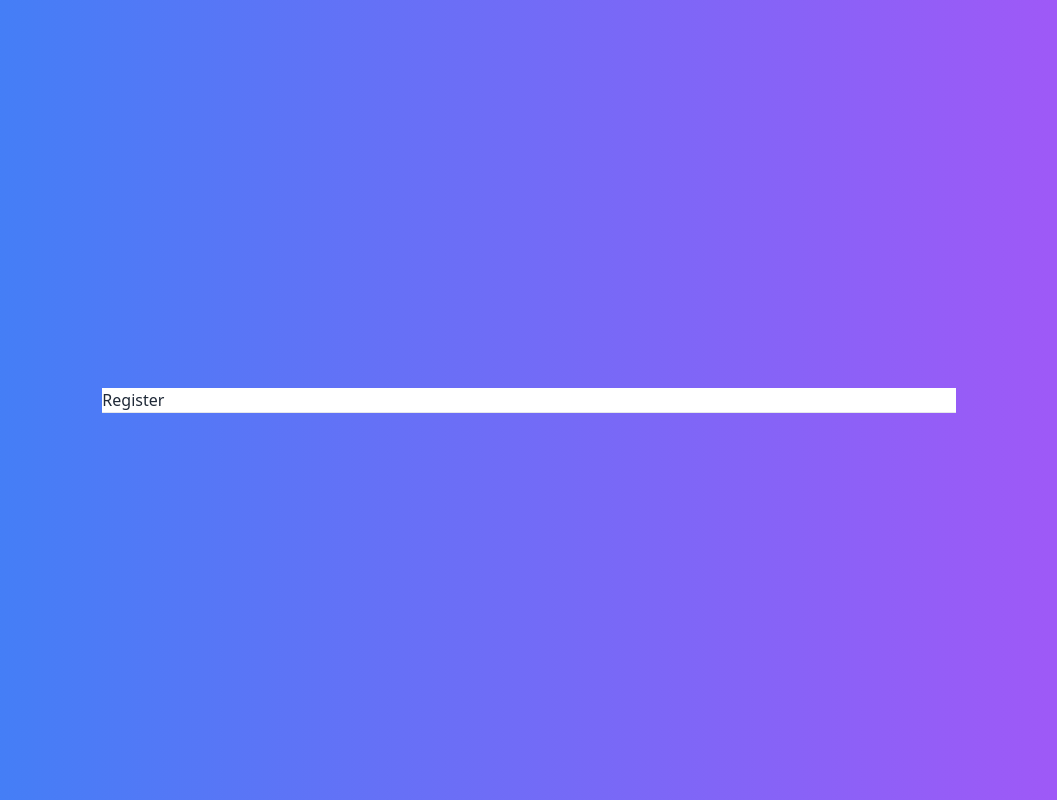
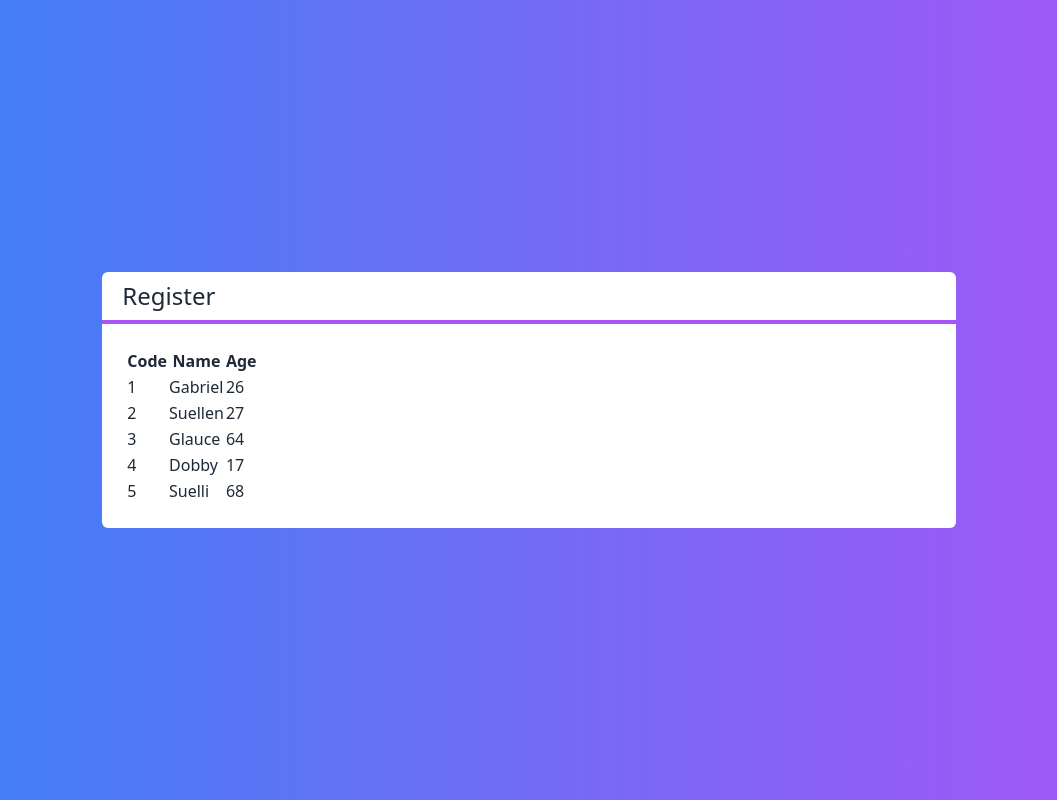
Before and after one commit to biellopes00/next-crud, a Next.js app: page / in a window 1280 px wide. Shown: the whole page, without its empty margins (111-1168 px from the left). Built offline with nearby package versions, Linux system fonts and the light colour scheme.

Commit message:
Creating component table

```diff
--- a/src/components/Layout.tsx
+++ b/src/components/Layout.tsx
@@ -10,9 +10,11 @@ export default function Layout(props: LayoutProps){
     return(
         <div className={`
             flex flex-col w-2/3 bg-white text-gray-800
+            rounded-md
         `}>
-            <div>
-                <Title>{props.title}</Title>
+            <Title>{props.title}</Title>
+            <div className="p-6">
+                {props.children}
             </div>
         </div>
     )
--- /dev/null
+++ b/src/components/Table.tsx
@@ -0,0 +1,40 @@
+import Client from "@/core/Client";
+
+interface TableProps {
+    clients: Client[];
+}
+
+export default function Table(props: TableProps) {
+
+    function renderingHeader() {
+        return (
+            <tr>
+                <th>Code</th>
+                <th>Name</th>
+                <th>Age</th>
+            </tr>
+        )
+    }
+
+    function renderingData() {
+        return props.clients?.map((client, i) => {
+            return (
+                <tr key={client.id}>
+                    <td>{client.id}</td>
+                    <td>{client.name}</td>
+                    <td>{client.age}</td>
+                </tr>
+            )
+        })
+    }
+    return (
+        <table>
+            <thead>
+                {renderingHeader()}
+            </thead>
+            <tbody>
+                {renderingData()}
+            </tbody>
+        </table>
+    )
+}
--- a/src/components/Title.tsx
+++ b/src/components/Title.tsx
@@ -1,8 +1,10 @@
 export default function Title(props) {
     return (
-        <div>
-            <h1>{props.children}</h1>
-            <hr />
+        <div className="flex flex-col justify-center">
+            <h1 className="px-5 py-2 text-2xl">
+                {props.children}
+            </h1>
+            <hr className="border-2 border-purple-500" />
         </div>
     )
 }
--- /dev/null
+++ b/src/core/Client.ts
@@ -0,0 +1,24 @@
+export default class Client {
+    #id: string;
+    #name: string;
+    #age: number;
+
+    constructor(name: string, age: number, id: string = null) {
+        this.#id = id;
+        this.#name = name;
+        this.#age = age;
+    }
+
+    static empty() {
+        return new Client('', 0)
+    }
+    get id() {
+        return this.#id;
+    }
+    get name() {
+        return this.#name
+    }
+    get age() {
+        return this.#age
+    }
+}
--- a/src/pages/index.tsx
+++ b/src/pages/index.tsx
@@ -1,10 +1,19 @@
-import Image from 'next/image'
 import { Inter } from 'next/font/google'
 import Layout from '@/components/Layout'
+import Table from '@/components/Table'
+import Client from '@/core/Client'
 
 const inter = Inter({ subsets: ['latin'] })
 
 export default function Home() {
+  const clients = [
+    new Client('Gabriel', 26, '1'),
+    new Client('Suellen', 27, '2'),
+    new Client('Glauce', 64, '3'),
+    new Client('Dobby', 17, '4'),
+    new Client('Suelli', 68, '5'),
+  ]
+
   return (
     <div className={`
     flex h-screen justify-center items-center
@@ -12,7 +21,7 @@ export default function Home() {
     text-white
    `}>
       <Layout title='Register'>
-        <span>conteudo</span>
+        <Table clients={clients}></Table>
       </Layout>
     </div>
   )
--- a/tsconfig.json
+++ b/tsconfig.json
@@ -1,6 +1,6 @@
 {
   "compilerOptions": {
-    "target": "es5",
+    "target": "es6",
     "lib": ["dom", "dom.iterable", "esnext"],
     "allowJs": true,
     "skipLibCheck": true,
```
